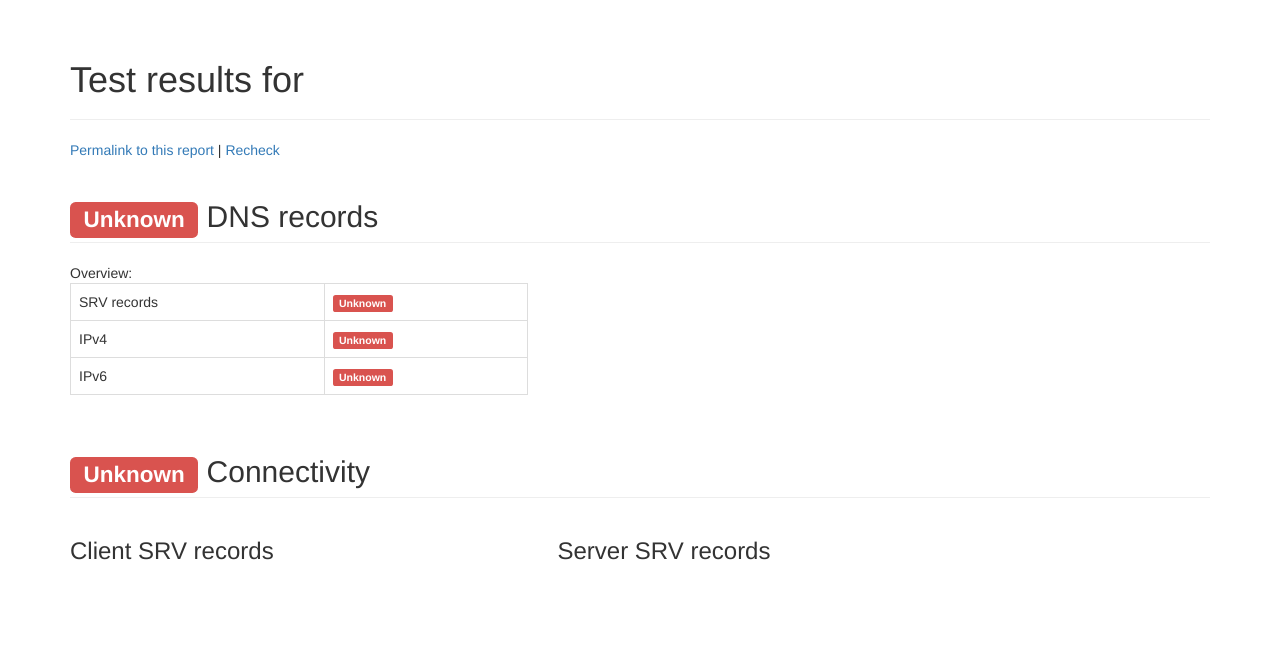
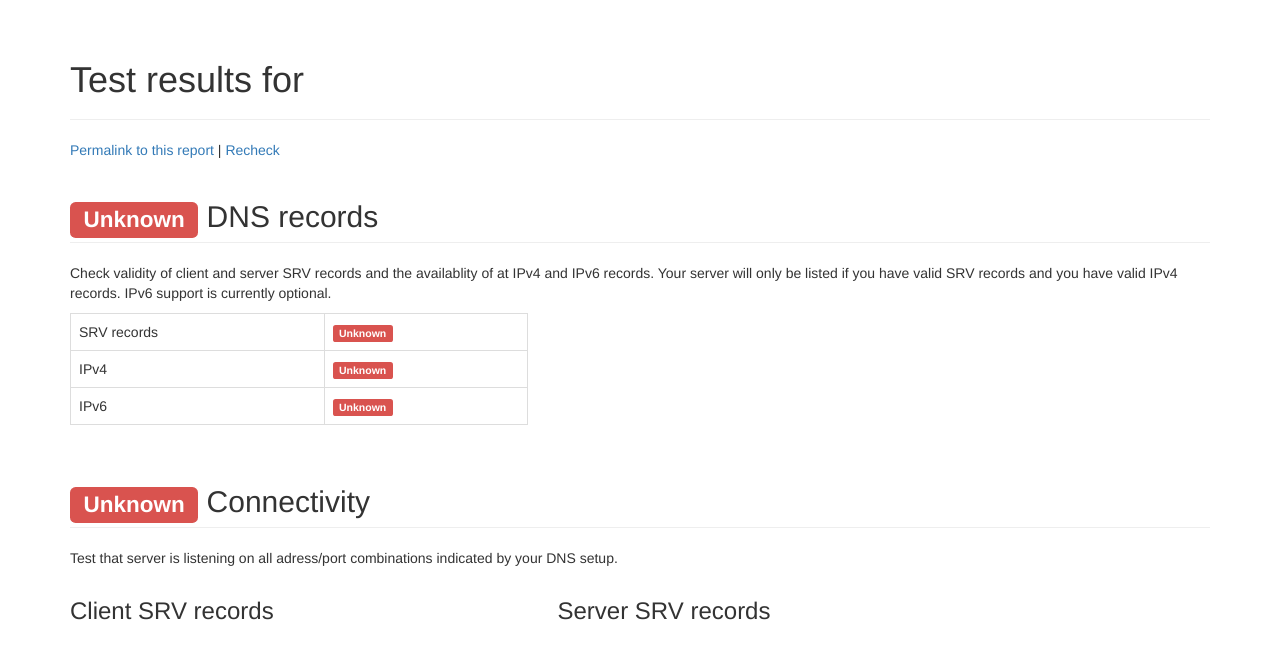
Before and after one commit to mathiasertl/django-xmpp-server-test, a Django app: template xmpp_server_test/server_test/templates/server_test/server_detail.html in a window 1280 px wide. Shown: the part 52-711 px from the top of the page. Run offline with Django 3.2, Linux system fonts and the light colour scheme; the template is opened without the code that fills it, so the values that code supplies are empty; parts of the project's set-up code (start-up, migrations or seed data) failed here and were passed over; some libraries are stand-ins or nearby versions.

Commit message:
add more doc

```diff
--- a/xmpp_server_test/server_test/templates/server_test/servertest/connect.html
+++ b/xmpp_server_test/server_test/templates/server_test/servertest/connect.html
@@ -1,5 +1,17 @@
 {% load i18n server_test %}
 <h2 id="connectivity" class="page-header">{{ connect.status|status }} {% trans "Connectivity" %}</h2>
+<p>{% blocktrans %}Test that server is listening on all adress/port combinations
+indicated by your DNS setup.{% endblocktrans %}</p>
+
+{% if connect.status == False %}
+<div class="alert alert-danger" role="alert">
+    <strong>{% trans "Error:" %}</strong>
+    {% blocktrans %}The server does not appear to listen on all address/port combinations indicated
+    by your DNS setup. Please see below for further details. The site will not do any further
+    checks until these issues have been fixed.{% endblocktrans %}
+</div>
+{% endif %}
+
 <div class="row">
     <div class="col-md-5">
         <h3>{% trans "Client SRV records" %}</h3>
--- a/xmpp_server_test/server_test/templates/server_test/servertest/dns.html
+++ b/xmpp_server_test/server_test/templates/server_test/servertest/dns.html
@@ -1,9 +1,11 @@
 {% load i18n server_test %}
 
 <h2 id="dns" class="page-header">{{ dns.status|status }} {% trans "DNS records" %}</h2>
+<p>{% blocktrans %}Check validity of client and server SRV records and the availablity of at IPv4
+and IPv6 records. Your server will only be listed if you have valid SRV records
+and you have valid IPv4 records. IPv6 support is currently optional.{% endblocktrans %}</p>
 <div class="row">
     <div class="col-md-5">
-        {% trans "Overview:" %}
         <table class="table table-bordered">
             <tr><td>{% trans "SRV records" %}</td><td>{{ dns.srv|status }}</td></tr>
             <tr><td>IPv4</td><td>{{ dns.ipv4|status }}</td></tr>
```
